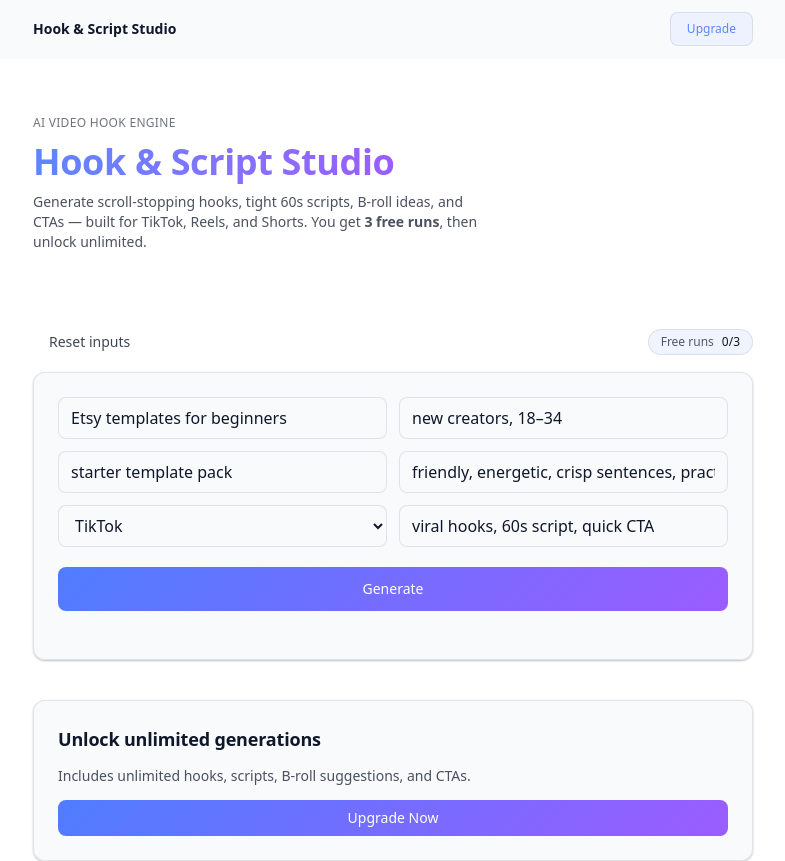
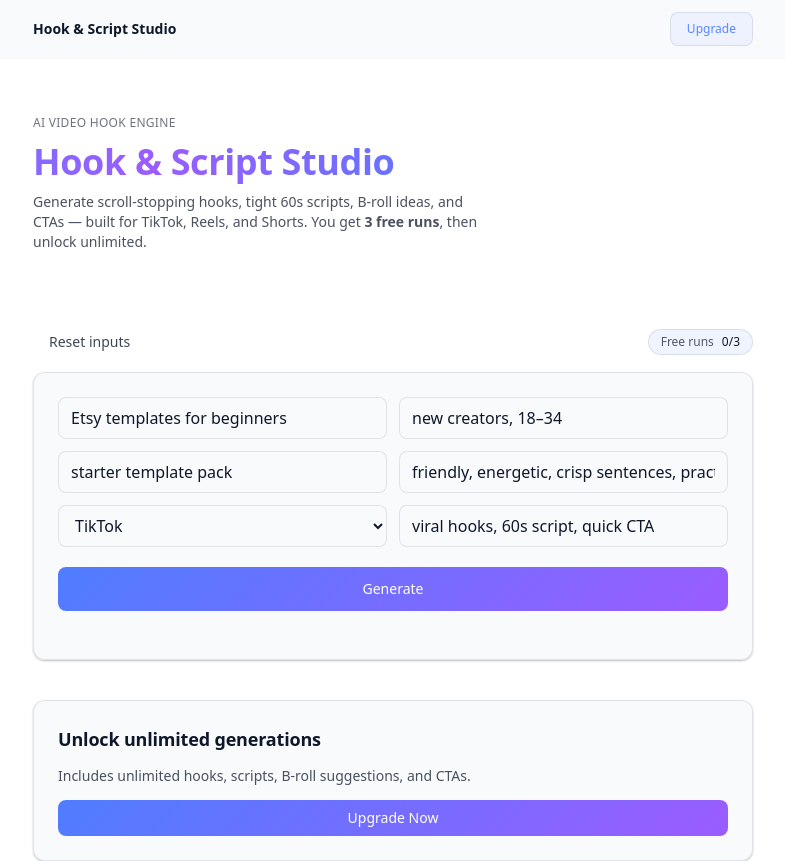
Before and after one commit to aveeno350-ctrl/hook-script-studio, a Next.js app: page / in a window 1280 px wide. Shown: the top 861 px of the page, without its empty margins (247-1032 px from the left). Built offline with nearby package versions, Linux system fonts and the light colour scheme; no server answers.

Commit message:
Add animated gradient shimmer to hero title

```diff
--- a/app/page.tsx
+++ b/app/page.tsx
@@ -223,7 +223,7 @@ setTimeout(() => outRef.current?.scrollIntoView({ behavior: "smooth", block: "st
   <div className="kicker">AI Video Hook Engine</div>
 
   <h1 className="font-display text-4xl font-semibold leading-tight">
-    <span className="bg-gradient-to-r from-[var(--brand-500)] to-[var(--accent-500)] bg-clip-text text-transparent">
+    <span className="gradient-shimmer">
       Hook & Script Studio
     </span>
   </h1>
```
